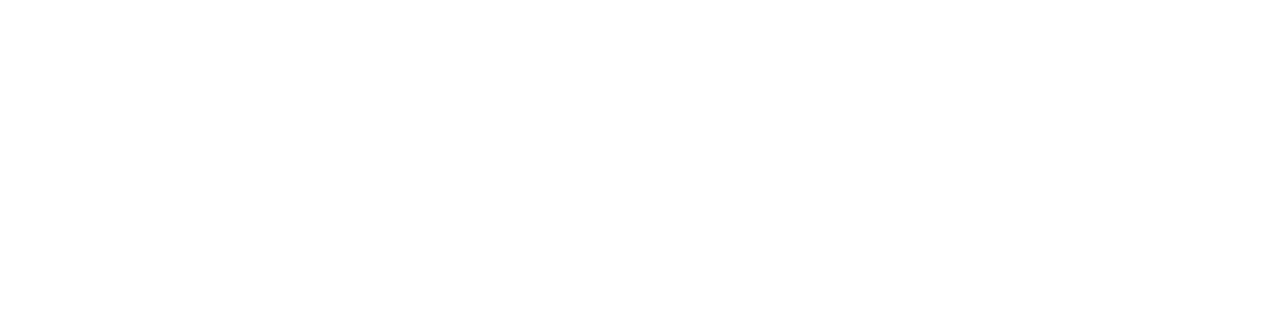
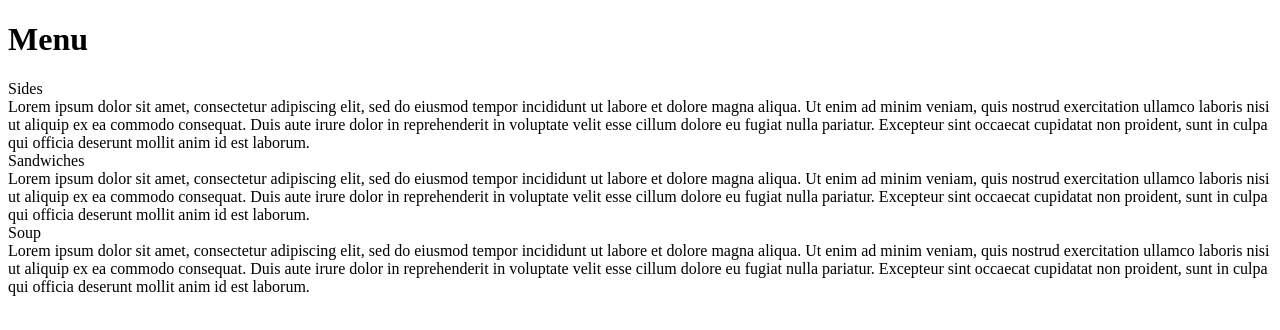
Before and after one commit to noe-ingenting/module2submission, a plain HTML site: page index.html in a window 1280 px wide. Drawn offline with Linux system fonts and the light colour scheme.

Commit message:
codestuff

```diff
--- a/index.html
+++ b/index.html
@@ -1,10 +1,39 @@
 <!DOCTYPE html>
 <html lang="en">
 <head>
-    <meta charset="UTF-8">
+    <meta charset="font-family: Calibri">
+    <meta name = "viewport" content="width=device-width, initial-scale-1">
     <title>Title</title>
 </head>
 <body>
+<h1>Menu</h1>
+<div class="row">
+    <div class="col-lg-4 col-md-6 col-sm-12">
+        <div class="card">
+            <div class="tab sides">Sides</div>
+            <div class="description">
+                Lorem ipsum dolor sit amet, consectetur adipiscing elit, sed do eiusmod tempor incididunt ut labore et dolore magna aliqua. Ut enim ad minim veniam, quis nostrud exercitation ullamco laboris nisi ut aliquip ex ea commodo consequat. Duis aute irure dolor in reprehenderit in voluptate velit esse cillum dolore eu fugiat nulla pariatur. Excepteur sint occaecat cupidatat non proident, sunt in culpa qui officia deserunt mollit anim id est laborum.
+            </div>
+        </div>
+    </div>
 
+    <div class="col-lg-4 col-md-6 col-sm-12">
+        <div class="card">
+            <div class="tab sandwiches">Sandwiches</div>
+            <div class="description">
+                Lorem ipsum dolor sit amet, consectetur adipiscing elit, sed do eiusmod tempor incididunt ut labore et dolore magna aliqua. Ut enim ad minim veniam, quis nostrud exercitation ullamco laboris nisi ut aliquip ex ea commodo consequat. Duis aute irure dolor in reprehenderit in voluptate velit esse cillum dolore eu fugiat nulla pariatur. Excepteur sint occaecat cupidatat non proident, sunt in culpa qui officia deserunt mollit anim id est laborum.
+            </div>
+        </div>
+    </div>
+
+    <div class="col-lg-4 col-md-12 col-sm-12">
+        <div class="card">
+            <div class="tab soup">Soup</div>
+            <div class="description">
+                Lorem ipsum dolor sit amet, consectetur adipiscing elit, sed do eiusmod tempor incididunt ut labore et dolore magna aliqua. Ut enim ad minim veniam, quis nostrud exercitation ullamco laboris nisi ut aliquip ex ea commodo consequat. Duis aute irure dolor in reprehenderit in voluptate velit esse cillum dolore eu fugiat nulla pariatur. Excepteur sint occaecat cupidatat non proident, sunt in culpa qui officia deserunt mollit anim id est laborum.
+            </div>
+        </div>
+    </div>
+</div>
 </body>
 </html>
```
